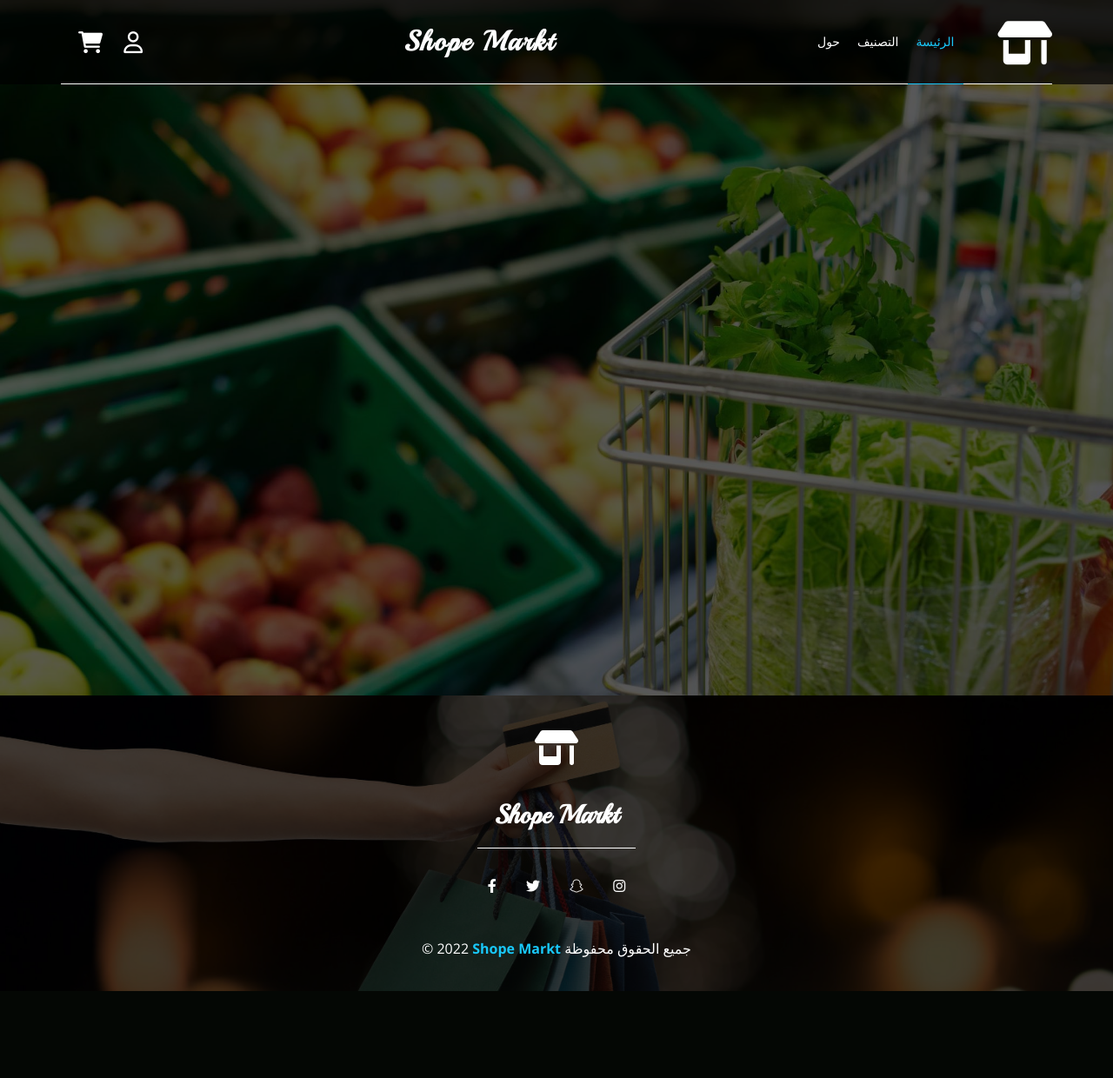
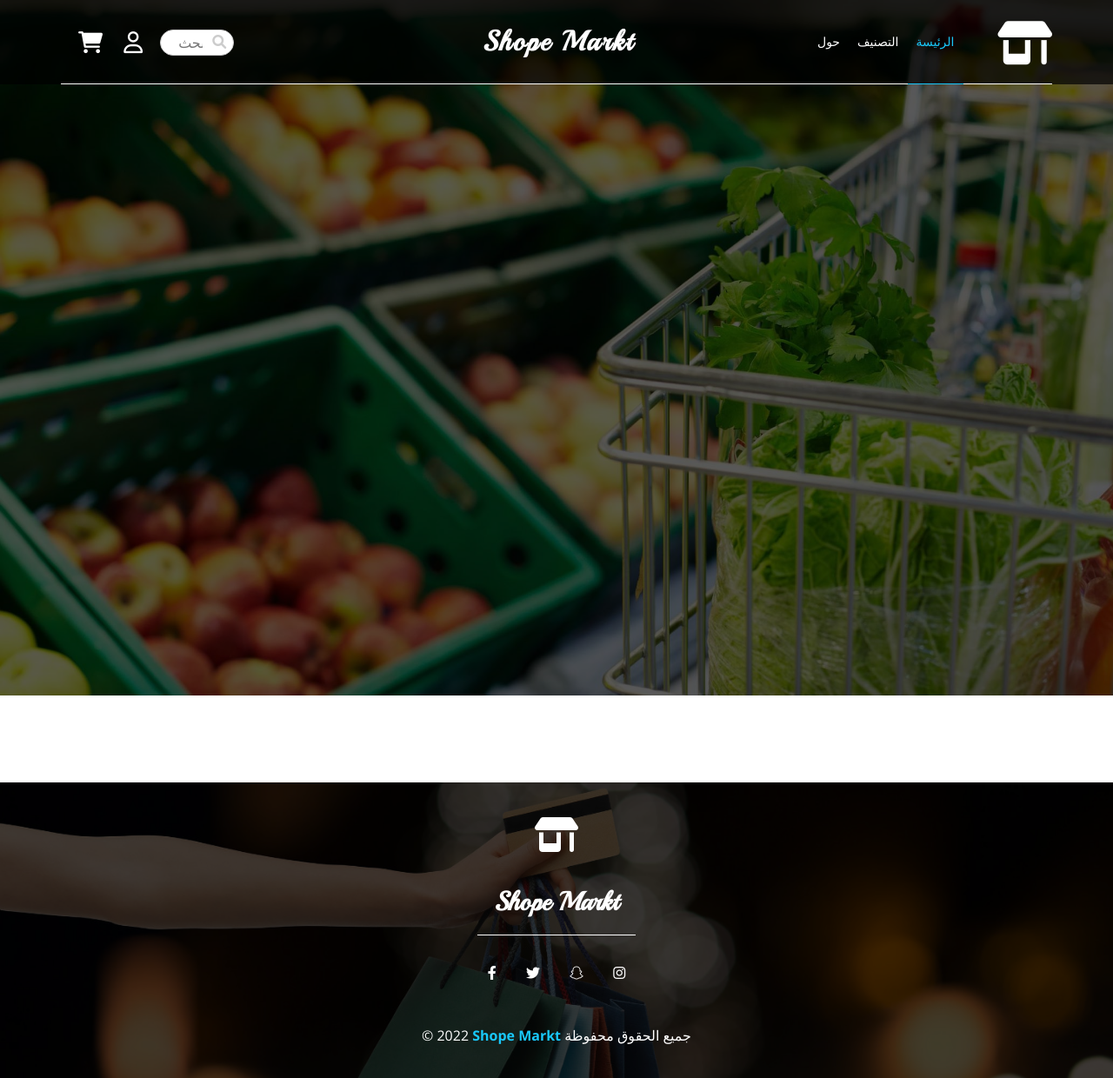
Before and after one commit to MoadFarhat/ShopeMarkt, a PHP site: page / in a window 1280 px wide. Shown: the whole page at 87% size. Before the commit the page ends 1140 px from the top, so only its background shows below. Run offline with PHP 8.4, Linux system fonts and the light colour scheme.

Commit message:
اضافة صفحة الرئيسية
اضافة مربع  بحث -

```diff
--- a/Style/css/ShopeMarkt.css
+++ b/Style/css/ShopeMarkt.css
@@ -89,9 +89,57 @@ header .container .logo i{
     color: white;
     margin-left: 40px;
 }
+.search{
+    position: relative;
+    left: 20px;
+
+  }
+  .searchbox:focus{
+    border-color: #66afe9;
+    outline: 0;
+    width: 200px;
+    -webkit-transition: width 0.2s ease-in 0.2s;
+            transition: width 0.2s ease-in 0.2s;
+  }
+  .searchbox{
+    -webkit-transition: width 0.2s ease-in 0.2s;
+            transition: width 0.2s ease-in 0.2s;
+    position: relative;
+    width: 85px;
+    height: 30px;
+    float: left;
+    margin:0;
+    padding: 0 35px 0 20px;
+    border-radius: 20px;
+    border: 1px solid #ccc;
+    background-color: #fff;
+    background-image: none;
+    color: #555;
+  }
+  .search-btn-wrap{
+
+    position: absolute;
+    right: 0;
+  }
+
+  .search-btn{
+    cursor: pointer;
+    font-size: 16px;
+    margin-top: 2px;
+    margin-right: 2px;
+    z-index: 3;
+    height: 26px;
+    width: 30px;
+    border: 0;
+    margin-bottom: 0;
+    color: #CCC;
+    background: transparent;
+  }
 header h1{
     color: white;
-    margin-left: 300px;
+    position: absolute;
+    left: 500px;
+    /* margin-left: 300px; */
     letter-spacing: 2px;
     /* font-size: 20px; */
     font-family: 'Playball', cursive;
@@ -182,6 +230,9 @@ header nav .from i {
     background-color: rgb( 0 0 0 / 65%);
 }
 /*End Landing */
+.free{
+    height: 100px;
+}
 /* Start footer */
 .footer{
     background-image: url(/image/footer.jpg);
--- a/index.html
+++ b/index.html
@@ -30,8 +30,16 @@
             <div class="icons">
             <a href="#"><i class="fa-solid fa-cart-shopping "></i></a>
             <a href="#"><i class="fa-regular fa-user"></i></i></a>
+        </div>
+        <div class="search">
+            <form id="searchFormTop" action="" method="get">
 
-            </div>
+              <input type="text" class="searchbox" name="q" id="q" placeholder="بحث">
+              <span class="search-btn-wrap">
+              <button class="search-btn" type="submit"><i class="fa fa-search"></i></button>
+                </span>
+            </form>
+          </div>
             <h1>Shope Markt</h1>
             <nav>
                 <ul>
@@ -54,6 +62,9 @@
             </div>
     </div>
     <!-- End Landing -->
+    <div class="free">
+
+    </div>
     <!-- Start footer -->
     <div class="footer">
         <div class="container">
```
